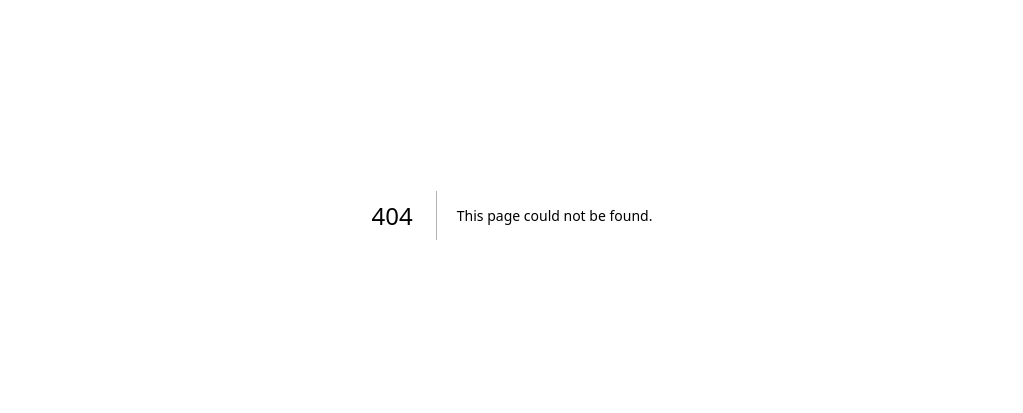
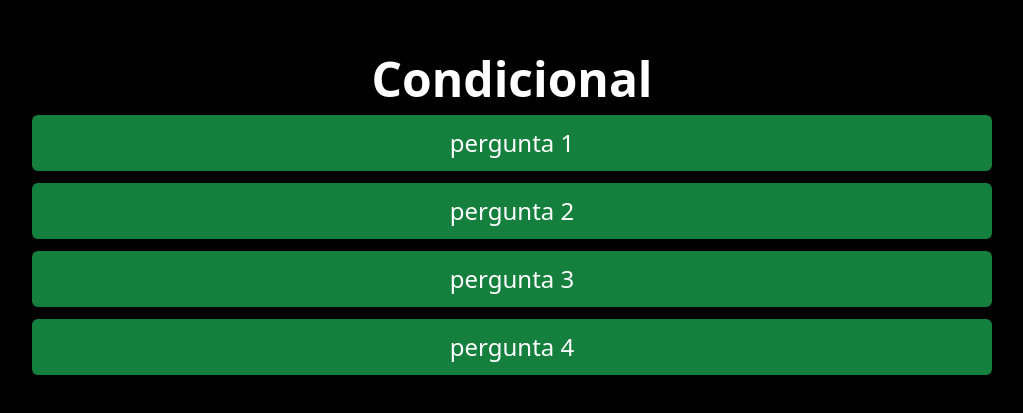
Before and after one commit to helopereira/react-next, a Next.js app: page /condicional/faq in a window 1280 px wide. Before the commit this address had no page. Shown: the part 185-598 px from the top of the page, without its empty margins (128-1151 px from the left). Built offline with nearby package versions, Linux system fonts and the light colour scheme.

Commit message:
new file:   src/components/condicional/Faq.tsx 	new file:   src/components/condicional/Pergunta.tsx 	new file:   src/components/listas/Bts.tsx 	new file:   src/pages/condicional/faq.tsx 	new file:   src/pages/listas/basica.tsx 	modified:   src/styles/components.css

```diff
--- /dev/null
+++ b/src/components/condicional/Faq.tsx
@@ -0,0 +1,14 @@
+import Pergunta from "@/components/condicional/Pergunta";
+
+export default function Faq(){
+    return(
+        <div className={`
+        flex flex-col w-3/4 gap-3
+        `}>
+            <Pergunta pergunta="pergunta 1" resposta="resposta 1"/>
+            <Pergunta pergunta="pergunta 2" resposta="resposta 2"/>
+            <Pergunta pergunta="pergunta 3" resposta="resposta 3"/>
+            <Pergunta pergunta="pergunta 4" resposta="resposta 4"/>
+        </div>
+    )
+}
--- /dev/null
+++ b/src/components/condicional/Pergunta.tsx
@@ -0,0 +1,34 @@
+import {useState} from "react"
+
+interface perguntaProps{
+    pergunta:string
+    resposta:string
+}
+
+export default function Pergunta(props: perguntaProps){
+    const [aberta, setAberta] = useState<boolean>(false)
+
+    return(
+        <div className={`
+        flex flex-col rounded-md overflow-hidden
+        `}>
+            <div className={`
+                bg-green-700
+                flex justify-center items-center
+                text-2xl p-3`}
+                onClick={()=>setAberta(!aberta)}
+                >
+                    {props.pergunta}
+
+            </div>
+            {aberta &&(
+            <div className={`
+            text-2xl bg-zinc-800 p-4
+            `}>
+                {props.resposta}
+            </div>
+            )}
+
+        </div>
+    )
+}
--- /dev/null
+++ b/src/components/listas/Bts.tsx
@@ -0,0 +1,17 @@
+interface BtsProps {
+    musicas: string[]
+}
+
+export default function Bts (props: BtsProps){
+    const itens = props.musicas?.map((musica, i) => {
+        return(
+            <li key={musica} className={`
+            text-black text-2xl p-2
+            `}>
+                {musica}
+            </li>
+        )
+    })
+
+    return <ol>{itens}</ol>
+}
--- /dev/null
+++ b/src/pages/condicional/faq.tsx
@@ -0,0 +1,14 @@
+import Faq from "@/components/condicional/Faq";
+
+export default function paginaFaq(){
+    return(
+        <div className={`
+        flex justify-center items-center h-screen flex-col gap-3
+        `}>
+            <h1 className={`
+            font-black text-5xl
+            `}>Condicional</h1>
+            <Faq/>
+        </div>
+    )
+}
--- /dev/null
+++ b/src/pages/listas/basica.tsx
@@ -0,0 +1,40 @@
+import Bts from "@/components/listas/Bts"
+import Image from "next/image"
+
+export default function PaginaListaBasica(){
+    const hyyh = [
+        'Intro: The most bealtiful moment in Life',
+        'I NEED YOU',
+        'Hold me tight',
+        'SKIT: Expectation!',
+        'DOPE',
+        'Boyz with fun',
+        'Converse High',
+        'Moving on',
+        'Outro: Love is not over'
+    ]
+
+    return(
+        <div className={`
+        bg-red-100 h-screen gap-3
+        flex justify-center flex-col items-center
+        `}>
+            <p className={`
+            text-red-300 font-black text-2xl
+            `}>
+                THE 3RD MINI ALBUM
+            </p>
+            <h1 className={`
+            text-5xl font-black
+             text-white drop-shadow-xl
+            `}>
+                THE MOST BEALTIFUL MOMENT IN LIFE
+            </h1>
+            <div className={`flex flex-row gap-3`}>
+                <img src="https://ibighit.com/bts/images/bts/discography/hwayangyeonhwa-pt1/album-cover.jpg" alt="album cover" width={400} height={400}/>
+                <Bts musicas={hyyh} />
+            </div>
+        </div>
+    )
+
+}
--- a/src/styles/components.css
+++ b/src/styles/components.css
@@ -1,9 +1,4 @@
 .botao{
-    background-color: rgb(238, 118, 138);
-    font-weight: bold;
-    border-color: rgb(238, 118, 138);
-    border-width: 10px;
-    font-size: large;
-    color: white;
-    border-radius: 8%;
+    @apply bg-pink-400 rounded-md p-4;
+    @apply font-bold;
 }
```
